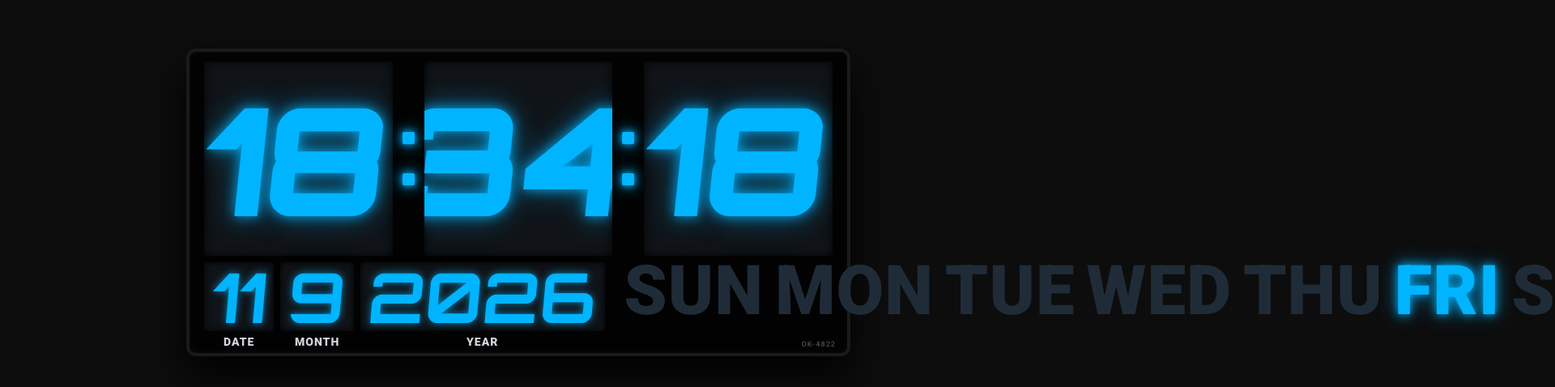
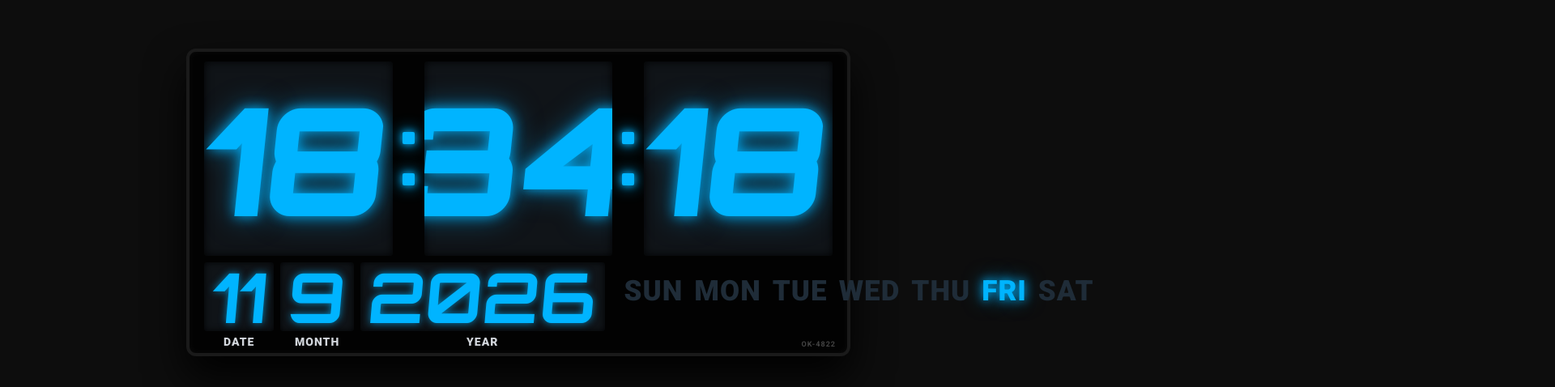
Before and after one commit to prasitd/tls-clock-pc3, a plain HTML site: page index.html in a window 1280 px wide. Shown: the part 150-628 px from the top of the page at 81% size, 1920 px wide, since content can reach past the window. Drawn offline with Linux system fonts and the light colour scheme; a web font is replaced by a local one.

Commit message:
Update index.html

```diff
--- a/index.html
+++ b/index.html
@@ -154,7 +154,7 @@
         }
 
         .day {
-            font-size: 85px;           /* ปรับเพิ่มขนาดตัวหนังสือชื่อวัน */
+            font-size: 35px;           /* ปรับเพิ่มขนาดตัวหนังสือชื่อวัน */
             font-weight: 900;
             color: #1f2c38;            /* สีหลอดไฟขณะดับ (มองเห็นรูปคำชัดเจนขึ้น) */
             letter-spacing: 1px;
```
